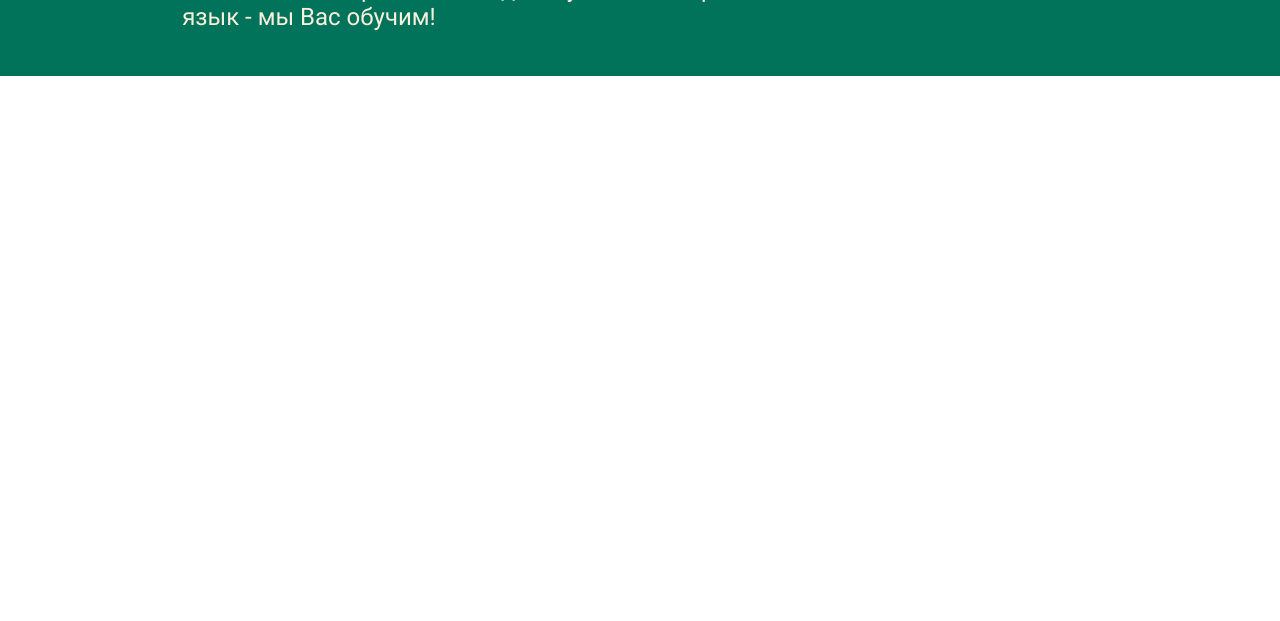
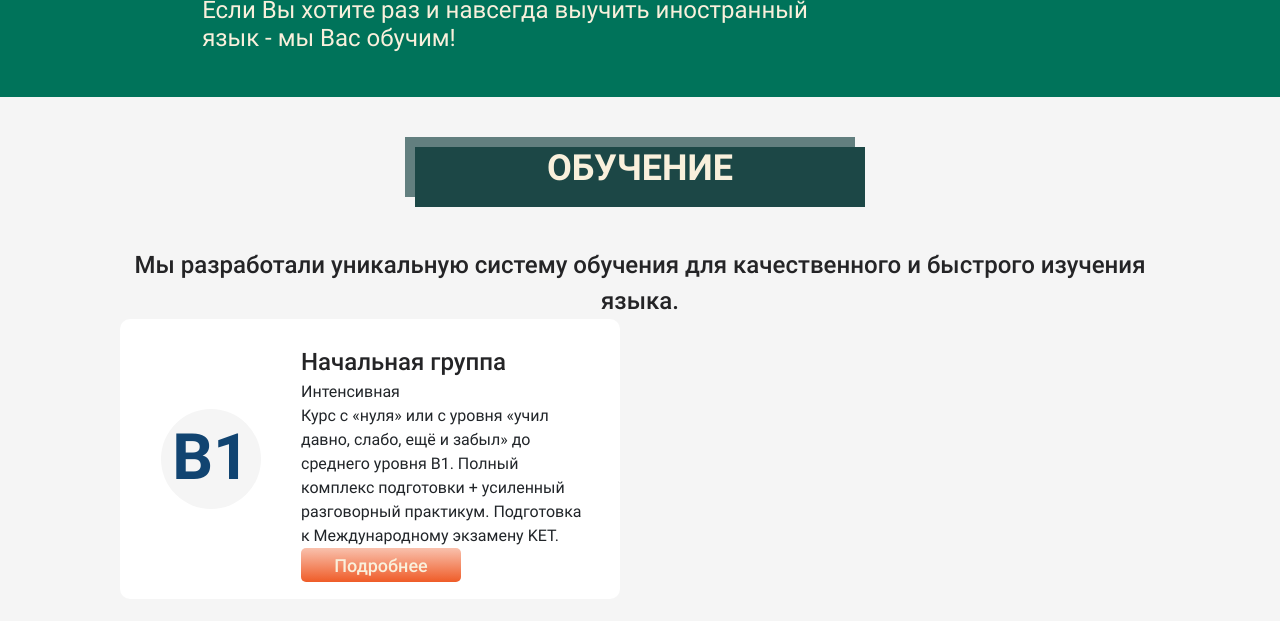
Before and after one commit to BusinessMeme/NLE, a website: page src/index.html in a window 1280 px wide. Shown: the part 619-1240 px from the top of the page. Before the commit the page ends 800 px from the top, so only its background shows below. Drawn offline with Linux system fonts and the light colour scheme.

Commit message:
_title, _subtitle, _button, courses(just started) and litle fixes

```diff
--- a/src/index.html
+++ b/src/index.html
@@ -45,7 +45,7 @@
         <div class="intro">
             <div class="container">
                 <div class="intro__descr">
-                    <div class="intro__descr-title">КУРСЫ АНГЛИЙСКОГО ЯЗЫКА №1</div>
+                    <h1 class="intro__descr-title">КУРСЫ АНГЛИЙСКОГО ЯЗЫКА №1</h1>
                     <img src="img/NLE.svg" alt="NLE" class="intro__descr-name">
                     <div class="intro__descr-subtitle">В ЗАПОРОЖЬЕ И МЕЛИТОПОЛЕ</div>
                     <div class="intro__descr-text"> это Вам не детский сад, не университет и не школа.<br><br>Если Вы хотите раз и навсегда выучить иностранный<br>язык - мы Вас обучим! </div>
@@ -54,6 +54,25 @@
             </div>
         </div>
     </section>
+    <section class="courses">
+        <div class="container">
+            <h2 class="title">ОБУЧЕНИЕ</h2>
+            <div class="subtitle">Мы разработали уникальную систему обучения для качественного и быстрого изучения языка.</div>
+            <div class="courses_content">
+                <div class="courses-item">
+                    <div class="courses-item__wrapper">
+                        <div class="courses-item__title">Начальная группа</div>
+                        <div class="courses-item__level">B1</div>
+                        <div class="courses-item__content">
+                            <div class="courses-item__subtitle">Интенсивная</div>
+                            <div class="courses-item__descr">Курс с «нуля» или с уровня «учил давно, слабо, ещё и забыл» до среднего уровня В1. Полный комплекс подготовки + усиленный разговорный практикум. Подготовка к Международному экзамену KET.</div>
+                            <button class="button">Подробнее</button>
+                        </div>
+                    </div>
+                </div>
+            </div>
+        </div>
+    </section>
 
 </body>
 </html>
--- a/src/sass/base/_variables.scss
+++ b/src/sass/base/_variables.scss
@@ -5,3 +5,4 @@ $black: #242426;
 $blue: #114471;
 $red: #EF5C28;
 $white: #F9F0DC;
+$grey: #F5F5F5;
--- /dev/null
+++ b/src/sass/blocks/_buttons.scss
@@ -0,0 +1,15 @@
+.button {
+    width: 160px;
+    height: 34px;
+    border-style: none;
+    border-radius: 5px;
+    background: linear-gradient(180deg, #EF5C28 0%, rgba(239, 92, 40, 0.38) 0.01%, #EF5C28 100%);
+    font-weight: 500;
+    font-size: 18px;
+    line-height: 21px;
+    text-align: center;
+    color: $white;
+    &:hover {
+        box-shadow: 3px 3px 10px $red;
+    }
+}
--- /dev/null
+++ b/src/sass/blocks/_courses.scss
@@ -0,0 +1,35 @@
+.courses {
+    background-color: $grey;
+    .container {
+        padding: 50px 0 45px 0;
+    }
+    &-item {
+        position: relative;
+        width: 500px;
+        height: 280px;
+        border-radius: 10px;
+        background-color: #fff;
+        padding: 25px 30px 25px 181px;
+        &__title {
+            font-weight: 500;
+            font-size: 24px;
+            text-align: left;
+            color: $black;
+        }
+        &__level {
+            position: absolute;
+            top: 50%;
+            transform: translateY(-50%);
+            left: 41px;
+            width: 100px;
+            height: 100px;
+            border-radius: 100%;
+            background-color: $grey;
+            font-weight: bold;
+            font-size: 64px;
+            line-height: 98px;
+            text-align: center;
+            color: $blue;
+        }
+    }
+}
--- a/src/sass/blocks/_intro.scss
+++ b/src/sass/blocks/_intro.scss
@@ -1,10 +1,11 @@
 .intro {
     background-color: $main-green;
     min-height: 552px;
-    padding: 34px 30px 45px 50px;
     .container {
+        padding: 34px 30px 45px 50px;
         display: flex;
         justify-content: space-around;
+        align-items: center;
     }
     &__descr {
         display: flex;
@@ -14,7 +15,7 @@
         &-title {
             font-weight: 700;
             font-size: 40px;
-            line-height: 47px;
+            text-align: center;
             color: $red;
             text-shadow: 1px 1px 1px #1C4746;
         }
--- /dev/null
+++ b/src/sass/blocks/_subtitle.scss
@@ -0,0 +1,7 @@
+.subtitle {
+    margin-top: 40px;
+    font-weight: 500;
+    font-size: 24px;
+    text-align: center;
+    color: $black;
+}
--- /dev/null
+++ b/src/sass/blocks/_title.scss
@@ -0,0 +1,12 @@
+.title {
+    width: 450px;
+    height: 60px;
+    background-color: $dark-green;
+    box-shadow: -10px -10px 0px rgba(28, 71, 70, 0.67);
+    margin: 0 auto;
+    font-weight: bold;
+    font-size: 36px;
+    line-height: 42px;
+    text-align: center;
+    color: $white;
+}
--- a/src/sass/style.scss
+++ b/src/sass/style.scss
@@ -2,7 +2,7 @@
 header {
     font-family: 'Alegreya';
 }
-nav, .intro {
+nav, .intro, .courses {
     font-family: 'Roboto';
 }
 a {
@@ -11,10 +11,13 @@ a {
     }
 }
 .container {
-    position: relative;
     width: 1040px;
     margin: 0 auto;
 }
 @import 'blocks/header';
 @import 'blocks/menu';
 @import 'blocks/intro';
+@import 'blocks/title';
+@import 'blocks/subtitle';
+@import 'blocks/courses';
+@import 'blocks/buttons';
```
Also changed, not shown: src/css/style.min.css.
